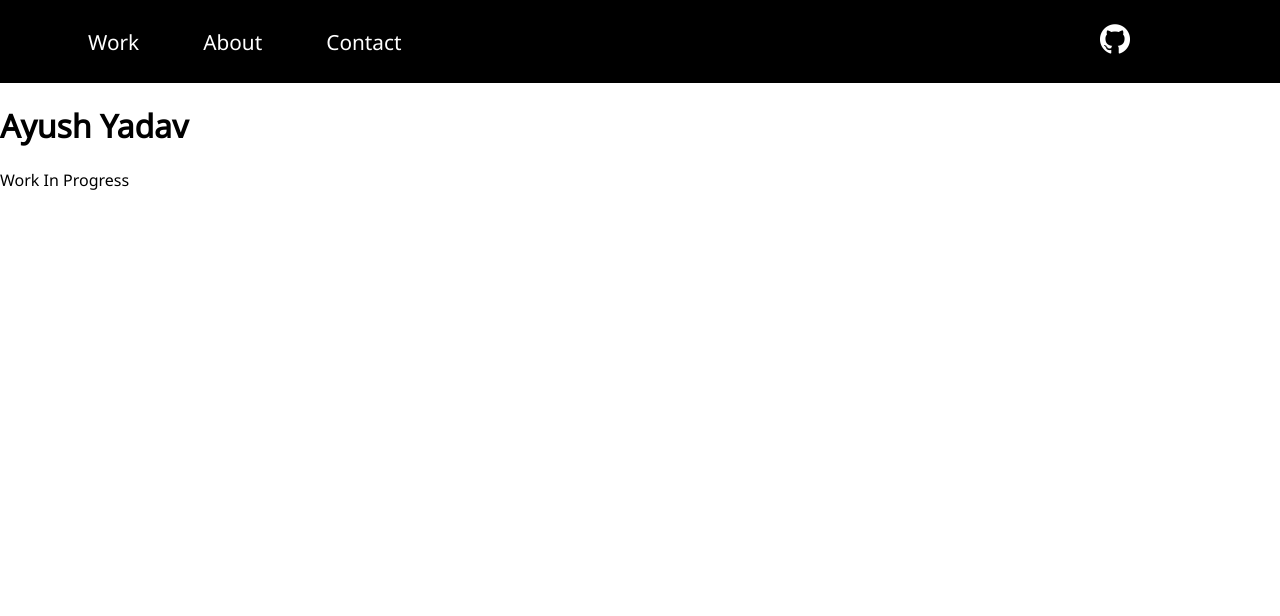
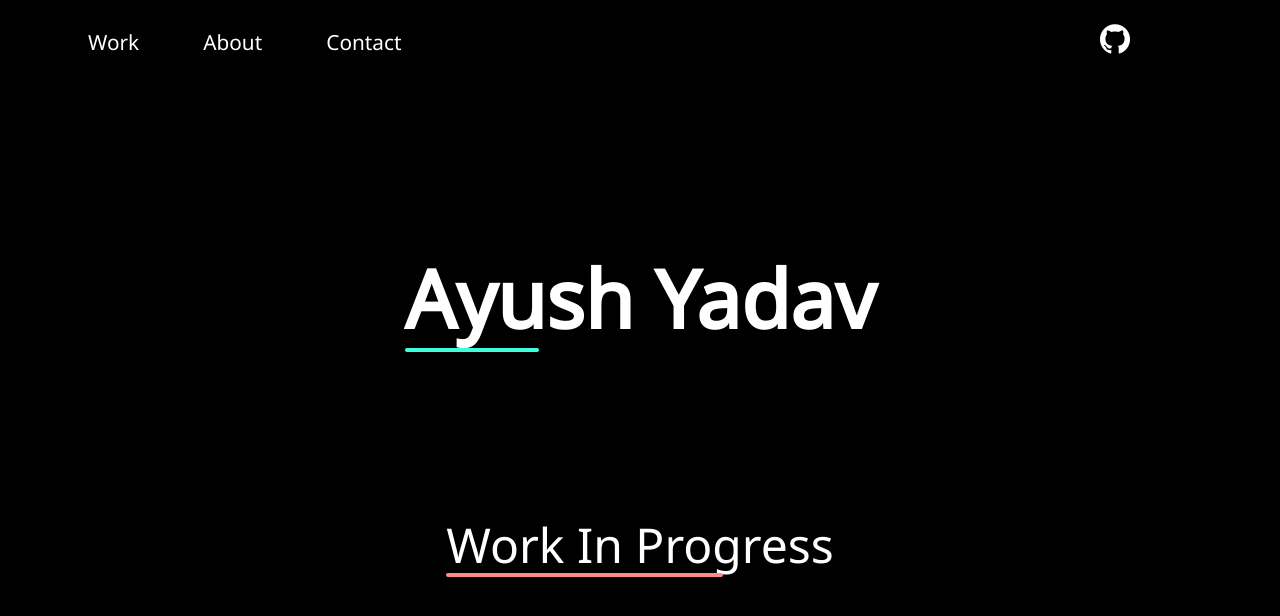
Before and after one commit to iamayushy/ayushweb, a Vue app: page / in a window 1280 px wide. Shown: the top 616 px of the page. Built offline with nearby package versions, Linux system fonts and the light colour scheme.

Commit message:
animation

```diff
--- a/src/App.vue
+++ b/src/App.vue
@@ -17,5 +17,50 @@ export default{
 
 <style scoped>
 
+.content h1{
+  margin-top: 10rem;
+  font-size: 5rem;
+  text-align: center;
+  margin: 10rem auto;
+  width: fit-content;
+  position: relative;
+}
 
+.content h1::after{
+
+content: '';
+position: absolute;
+height: 4px;
+bottom: 0;
+background-color: rgb(62, 255, 220);
+left: 0;
+animation: loader 7s infinite linear forwards reverse;
+border-radius: 8px;
+}
+.content p{
+ width: fit-content;
+ font-size: 3rem;
+ text-align: center;
+ position: relative;
+ margin: 0 auto;
+}
+.content p::after{
+
+ content: '';
+ position: absolute;
+ height: 4px;
+ bottom: 0;
+ background-color: rgb(255, 138, 138);
+ left: 0;
+ animation: loader 7s infinite linear forwards;
+ border-radius: 8px;
+}
+@keyframes loader {
+ 0%{
+ width: 0;
+}
+100%{
+width: 100%;
+}
+}
 </style>
--- a/src/style.css
+++ b/src/style.css
@@ -5,4 +5,6 @@ html, body {
   font-family: 'Noto Sans', sans-serif;
   margin: 0;
   padding: 0;
+  background-color: black;
+  color: white;
 }
```
